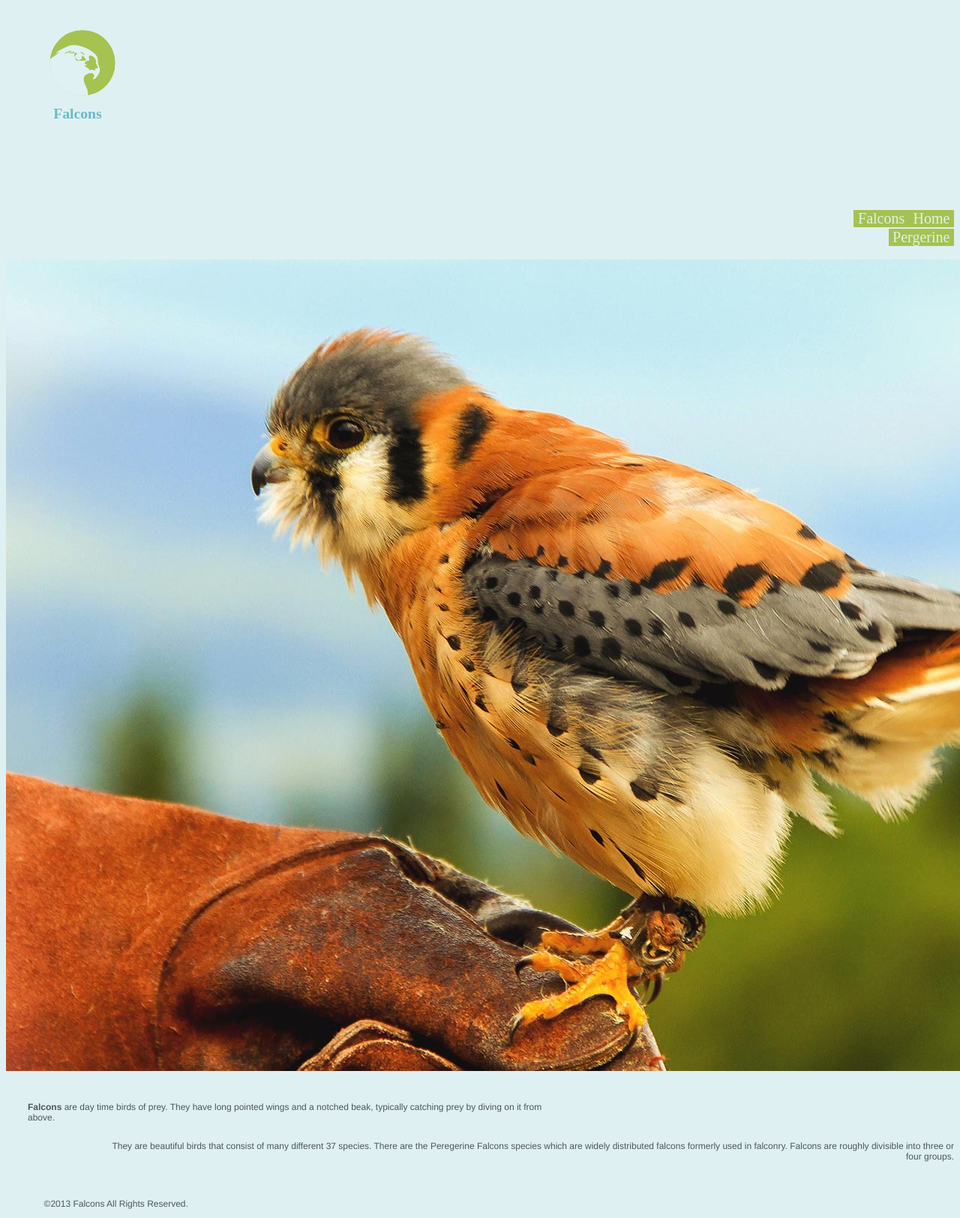
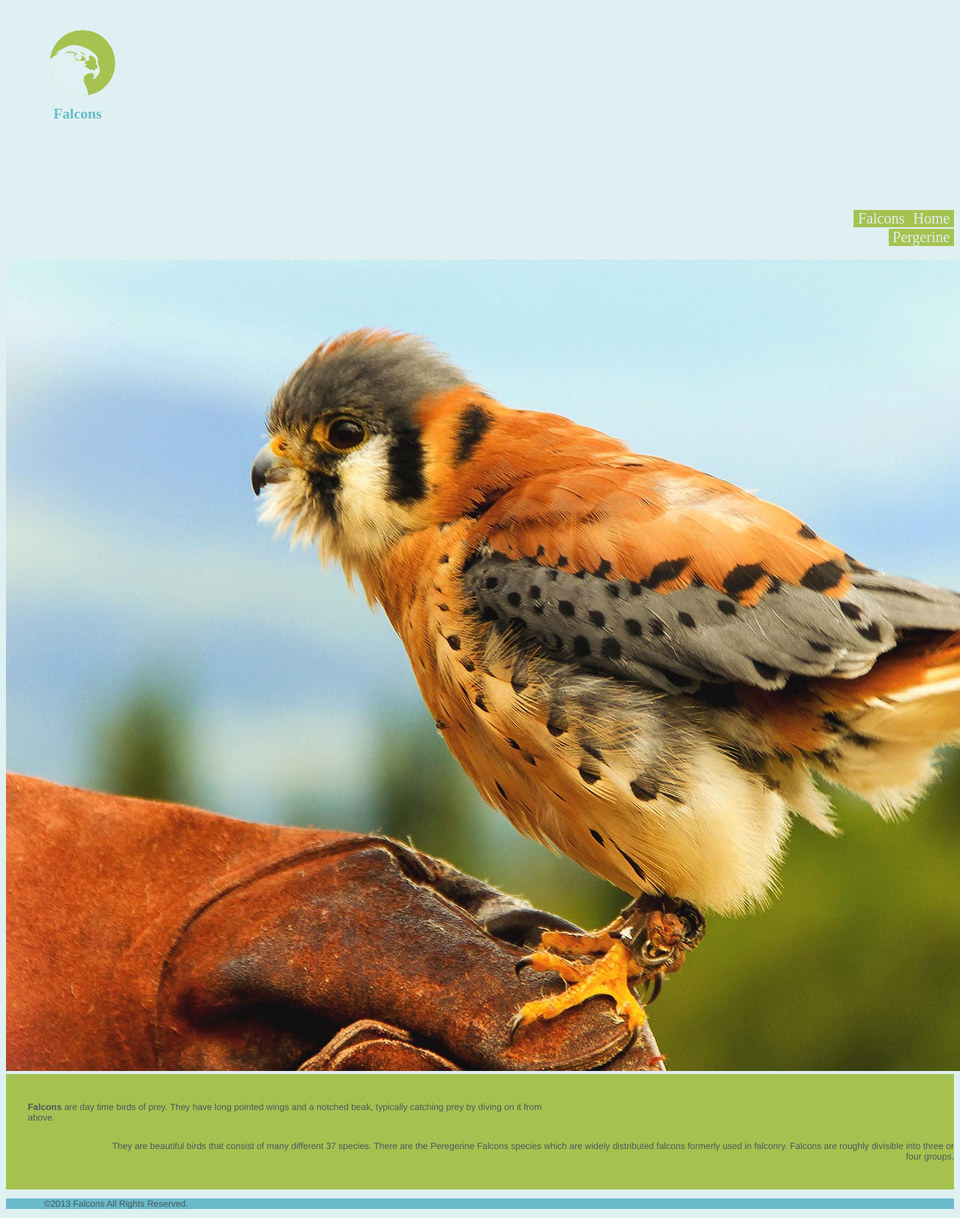
Before and after one commit to mariamabdul/large-data-website, a Jekyll site: the page built from index.html, in a window 1280 px wide. Shown: the whole page at 75% size. Built offline with Jekyll 4.4.1, drawn with Linux system fonts in a browser that asks for light colours; Markdown is read by kramdown in place of the engine named in the settings.

Commit message:
Added background colour

```diff
--- a/css/general.css
+++ b/css/general.css
@@ -61,6 +61,10 @@ p {
 	color: #6d767a;
 }
 
+.bucket {
+	background-color: #a5c250;
+}
+
 
 .wrapper clearfix {
 	background-color: #CDCDCD;
@@ -89,6 +93,7 @@ p {
 footer {
 	clear: both;
 	float: bottom;
+	background-color: #68bac9;
 }
 
 
```
